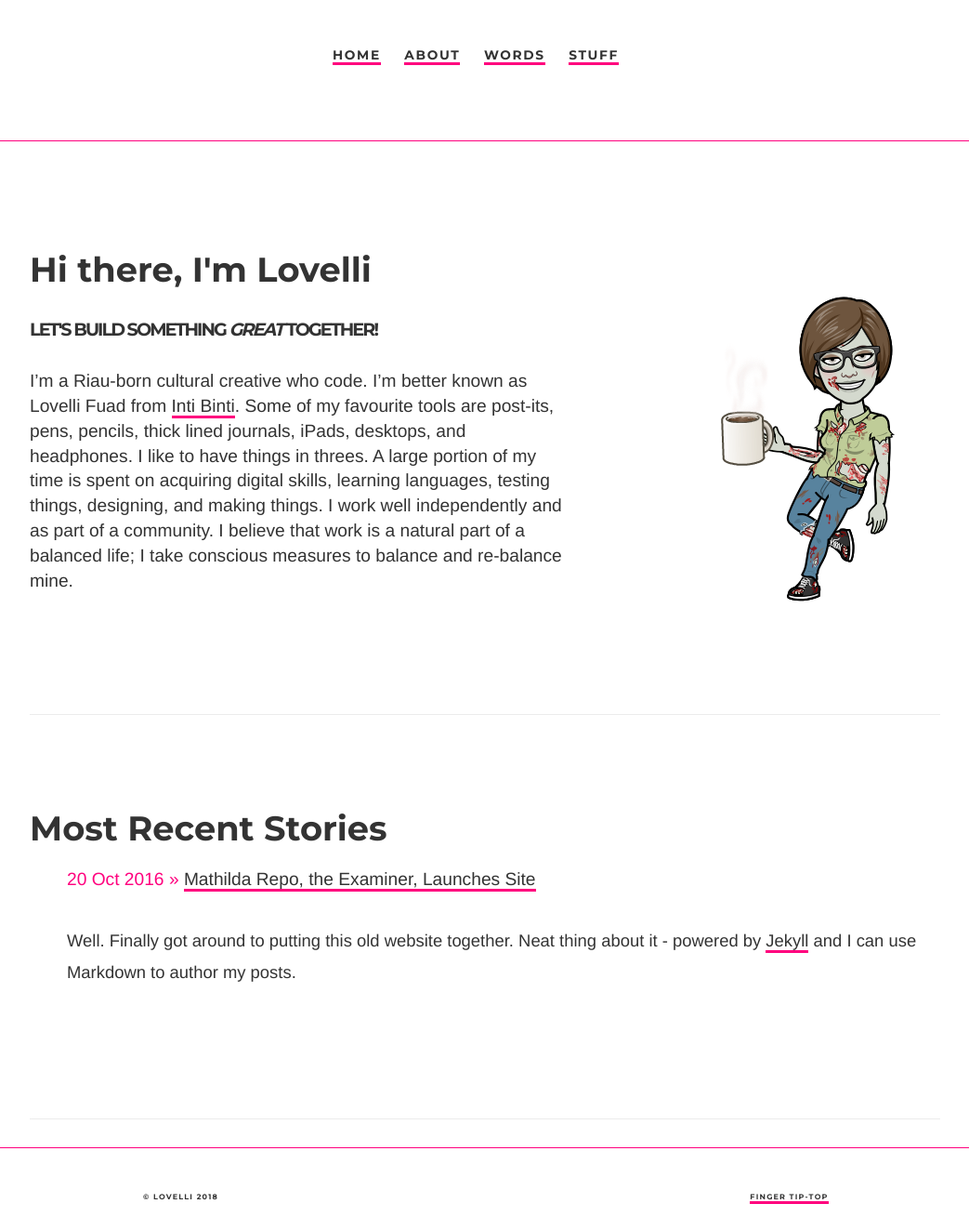
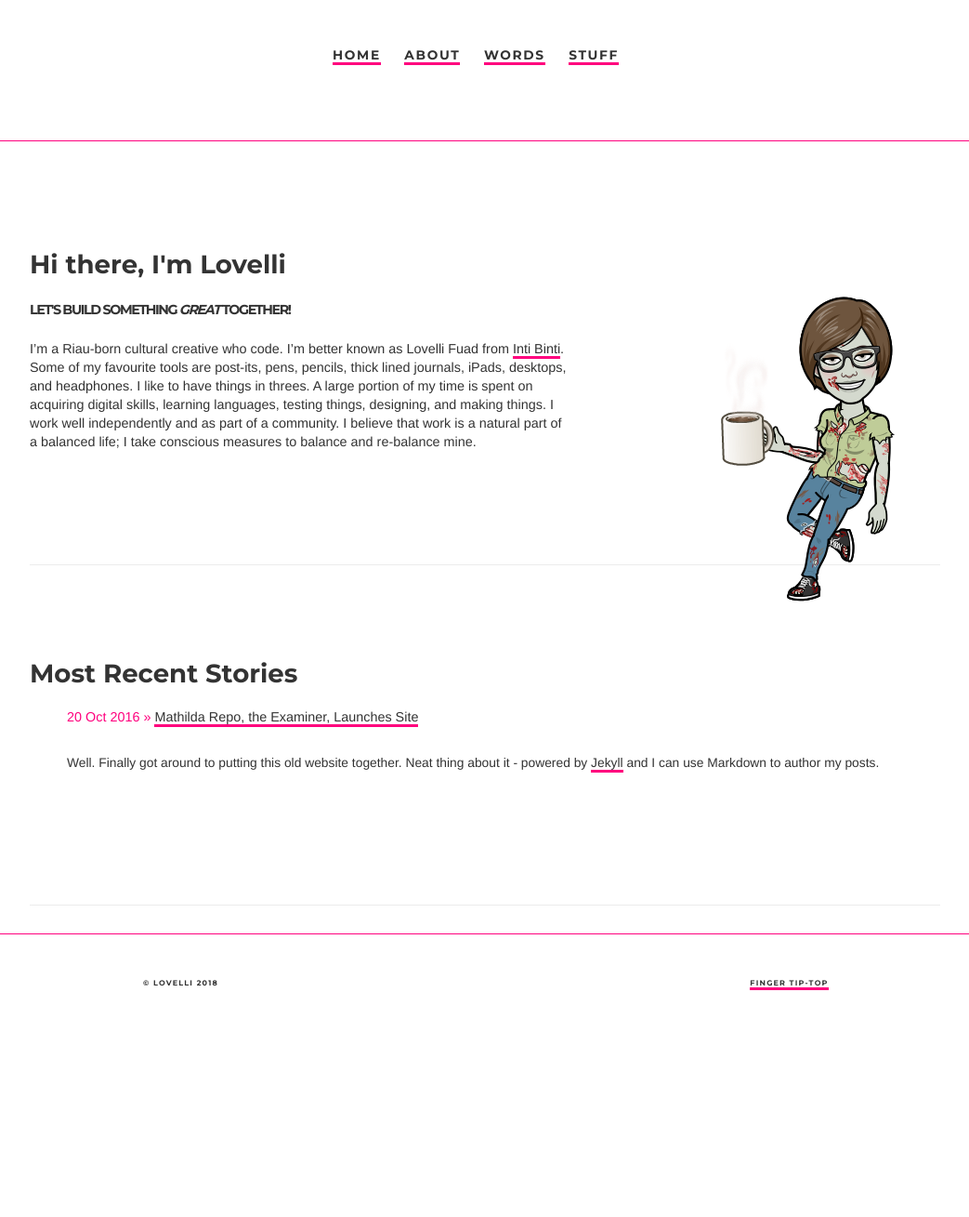
Before and after one commit to ariesti/ariesti.github.io, a Jekyll site: the page built from index.html, in a window 1280 px wide. Shown: the whole page at 93% size, without its empty margins (118-1161 px from the left). Built offline with Jekyll 4.4.1, drawn with Linux system fonts in a browser that asks for light colours; after the commit the page ends 1079 px from its top, so only the background shows below that.

Commit message:
Update main.css

```diff
--- a/css/main.css
+++ b/css/main.css
@@ -81,11 +81,6 @@ body {
 	font-family: Helvetica Neue, sans-serif;
     	color: #333;
 }
-
-html>body {
-	font-size: 16px;
-}
-
 
 #wrapperr {
 	display: block
```
